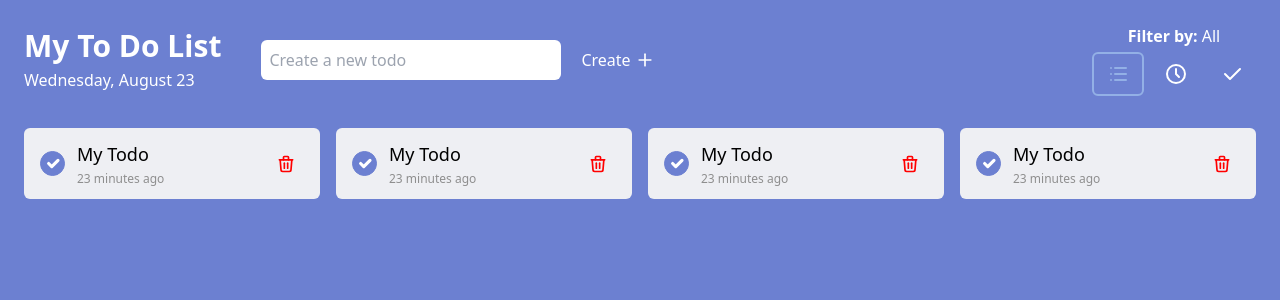
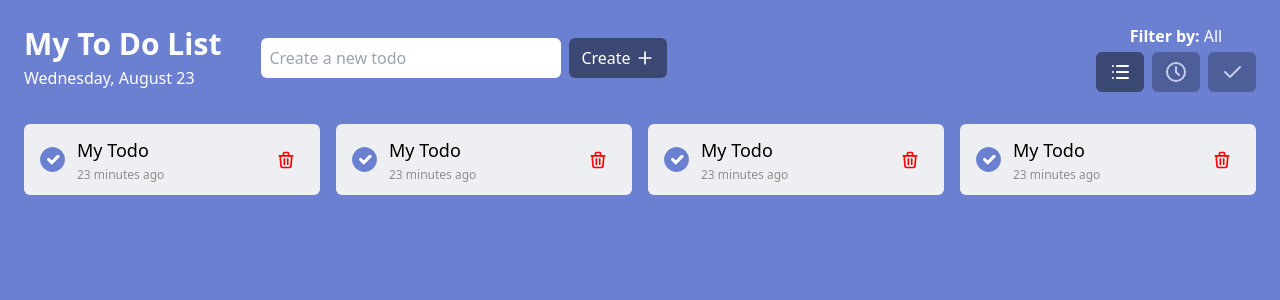
Before and after one commit to carlos-sardina/dupon, a React (Vite) app: page / in a window 1280 px wide. Shown: the top 300 px of the page. Built offline with nearby package versions, Linux system fonts and the light colour scheme.

Commit message:
UX part 2

```diff
--- a/src/components/Button/Button.tsx
+++ b/src/components/Button/Button.tsx
@@ -1,28 +1,16 @@
 type ButtonProps = {
   text?: string;
-  backgroundColor: string;
-  textColor: string;
   icon?: React.ReactNode;
-  hoverBackgroundColor: string;
-  isActive?: boolean;
-  activeColor?: string;
+  isInactive?: boolean;
   onClick?: () => void;
 };
 
-export const Button = ({
-  text,
-  icon,
-  backgroundColor,
-  textColor,
-  hoverBackgroundColor,
-  isActive = false,
-  activeColor,
-  onClick = () => null,
-}: ButtonProps) => {
+export const Button = ({ text, icon, isInactive = false, onClick = () => null }: ButtonProps) => {
   return (
     <button
-      className={`flex items-center gap-1 bg-${backgroundColor} text-${textColor} hover:bg-${hoverBackgroundColor} py-2 px-3 rounded-md`}
-      style={{ border: isActive ? `2px solid ${activeColor}` : 'none' }}
+      className={`flex items-center gap-1 bg-purpleStrong text-white hover:bg-purpleStronger py-2 px-3 rounded-md ${
+        isInactive ? 'opacity-60' : ''
+      }`}
       onClick={onClick}
     >
       {text} {icon}
--- a/src/components/Check/Check.tsx
+++ b/src/components/Check/Check.tsx
@@ -9,10 +9,11 @@ export const Check = ({ isChecked }: CheckProps) => {
     <div>
       <input type="checkbox" checked={isChecked} className="hidden" />
       <button
-        className={`w-[25px] h-[25px] rounded-full flex items-center justify-center ${
-          isChecked ? 'bg-purple hover:bg-purpleStrong' : 'hover:bg-grayLight'
+        className={`w-[25px] h-[25px] rounded-full flex items-center justify-center border ${
+          isChecked
+            ? 'bg-purple border-purple hover:bg-purpleStrong hover:border-purpleStrong'
+            : 'hover:bg-grayLight border-grayStrong'
         }`}
-        style={{ border: `1px solid ${!isChecked ? '#7a7a7a' : '#6c80d1'}` }}
       >
         {isChecked ? <IconCheck width="16px" height="15px" stroke="5px" color="white" /> : null}
       </button>
--- a/src/components/Filters/Filters.tsx
+++ b/src/components/Filters/Filters.tsx
@@ -1,18 +1,5 @@
 import { IconCheck, IconClock, IconList } from '@tabler/icons-react';
 import { Button } from '../index';
-
-const FilterButton = ({ icon, isActive = false }: { icon: React.ReactElement; isActive?: boolean }) => {
-  return (
-    <Button
-      icon={icon}
-      textColor="white"
-      backgroundColor="purpleStrong"
-      hoverBackgroundColor="purpleStronger"
-      activeColor="#93b0e6"
-      isActive={isActive}
-    />
-  );
-};
 
 export const Filters = () => {
   return (
@@ -21,9 +8,9 @@ export const Filters = () => {
         <span className="font-bold">Filter by:</span> All
       </p>
       <div className="flex gap-2">
-        <FilterButton icon={<IconList color="#93b0e6" />} isActive />
-        <FilterButton icon={<IconClock />} />
-        <FilterButton icon={<IconCheck />} />
+        <Button icon={<IconList />} />
+        <Button icon={<IconClock />} isInactive />
+        <Button icon={<IconCheck />} isInactive />
       </div>
     </div>
   );
--- a/src/components/Header/Header.tsx
+++ b/src/components/Header/Header.tsx
@@ -17,8 +17,8 @@ export const Header = () => {
             text="Create"
             icon={<IconPlus width="20px" />}
             textColor="white"
-            backgroundColor="purpleStrong"
-            hoverBackgroundColor="purpleStronger"
+            backgroundColor="bg-purpleStrong"
+            hoverBackgroundColor="bg-purpleStronger"
           />
         </div>
       </div>
```
